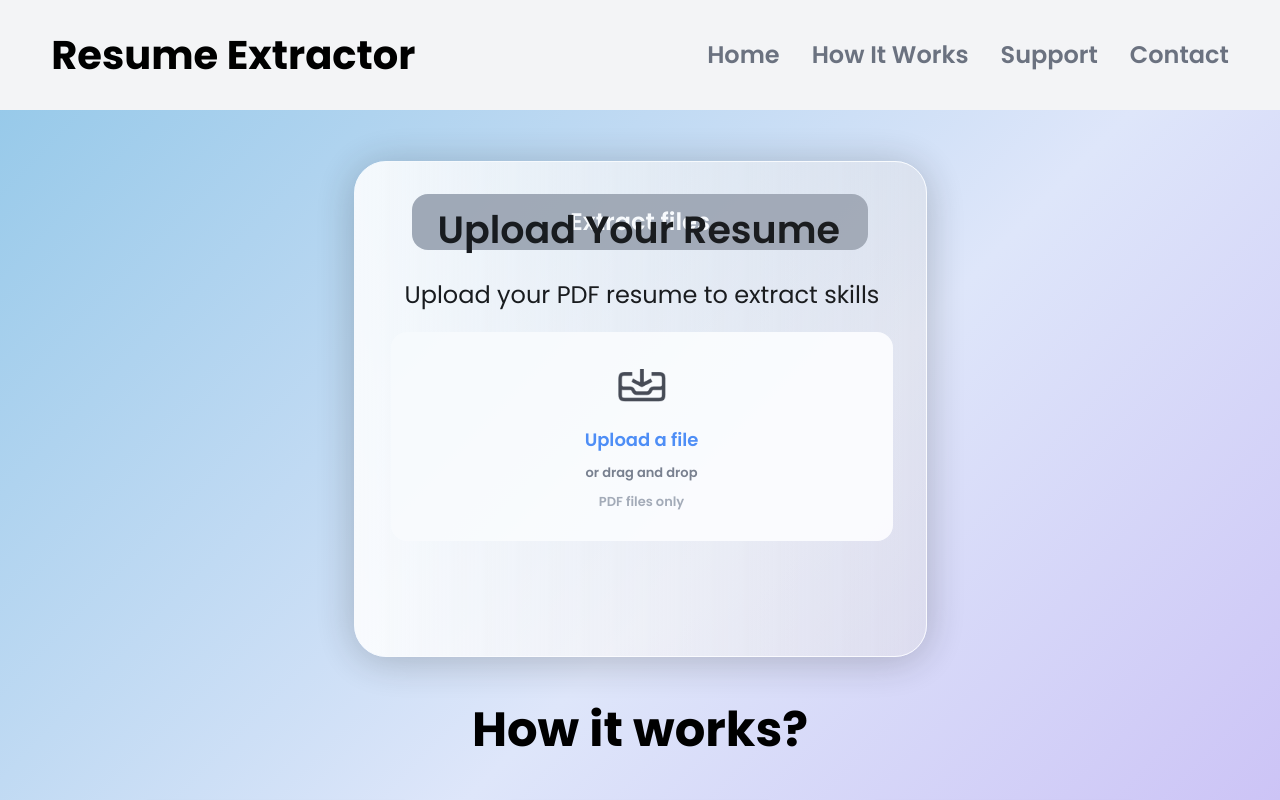
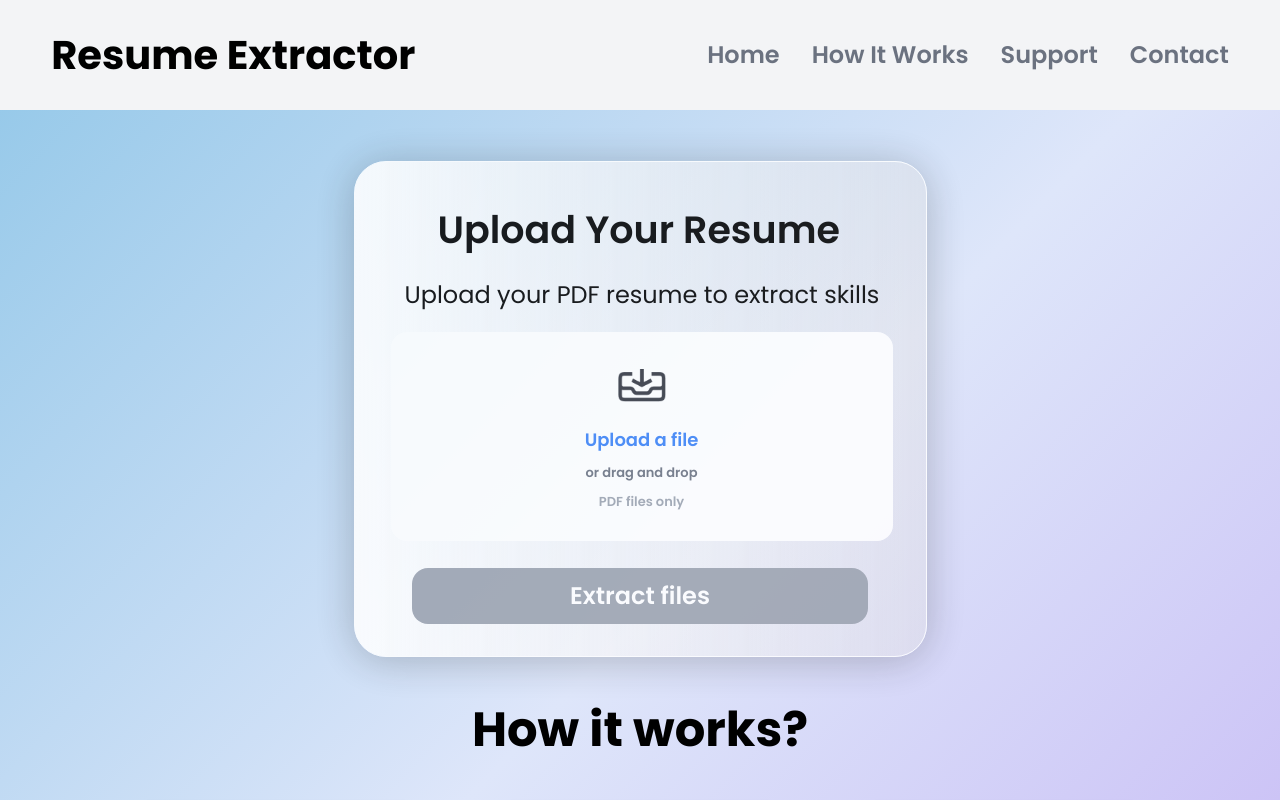
Before and after one commit to Fury044/Resume-Extractor-Final, a React (Vite) app in the folder frontend/: page / in a window 1280 px wide. Shown: the top 800 px of the page. Built offline with nearby package versions, Linux system fonts and the light colour scheme; no server answers.

Commit message:
Update Upload.jsx

```diff
--- a/frontend/src/pages/Upload.jsx
+++ b/frontend/src/pages/Upload.jsx
@@ -73,7 +73,7 @@ export default function Upload() {
   return (
     <>
       <div style={{width: '100%', height: '100%', position: 'relative', display: 'flex', justifyContent: 'center', alignItems: 'center', minHeight: 'calc(100vh - 250px)', marginTop: '0px'}}>
-        <div style={{width: 573, height: 496, left: 0, top: 0, position: 'relative', opacity: 0.87, background: 'linear-gradient(90deg, white 0%, rgba(228, 225, 225, 0.45) 100%)', boxShadow: '0px 4px 40px rgba(0, 0, 0, 0.25)', borderRadius: 32, border: '1.6px white solid'}}>
+        <div style={{width: 573, height: 496, left: 0, top: 0, position: 'relative', opacity: 0.87, background: 'linear-gradient(90deg, white 0%, rgba(228, 225, 225, 0.45) 100%)', boxShadow: '0px 4px 40px rgba(0, 0, 0, 0.25)', borderRadius: 32, border: '1.6px white solid', display: 'flex', flexDirection: 'column', justifyContent: 'flex-start', alignItems: 'center', padding: '0 0 32px 0'}}>
           <div style={{left: 83, top: 39, position: 'absolute', color: 'black', fontSize: 38, fontFamily: 'Poppins', fontWeight: '600', wordWrap: 'break-word'}}>Upload Your Resume</div>
           <div style={{left: 50, top: 115, position: 'absolute', color: 'black', fontSize: 24, fontFamily: 'Poppins', fontWeight: '400', wordWrap: 'break-word'}}>Upload your PDF resume to extract skills</div>
           <div style={{width: 502, height: 209, left: 36, top: 170, position: 'absolute', background: 'white', borderRadius: 16,
@@ -118,7 +118,7 @@ export default function Upload() {
               Selected file: {file.name}
             </div>
           )}
-          <form onSubmit={handleSubmit} style={{width: '100%', display: 'flex', justifyContent: 'center', marginTop: 32}}>
+          <form onSubmit={handleSubmit} style={{width: '100%', display: 'flex', justifyContent: 'center', marginTop: 'auto'}}>
             <button
               type="submit"
               disabled={!file || isLoading}
```
